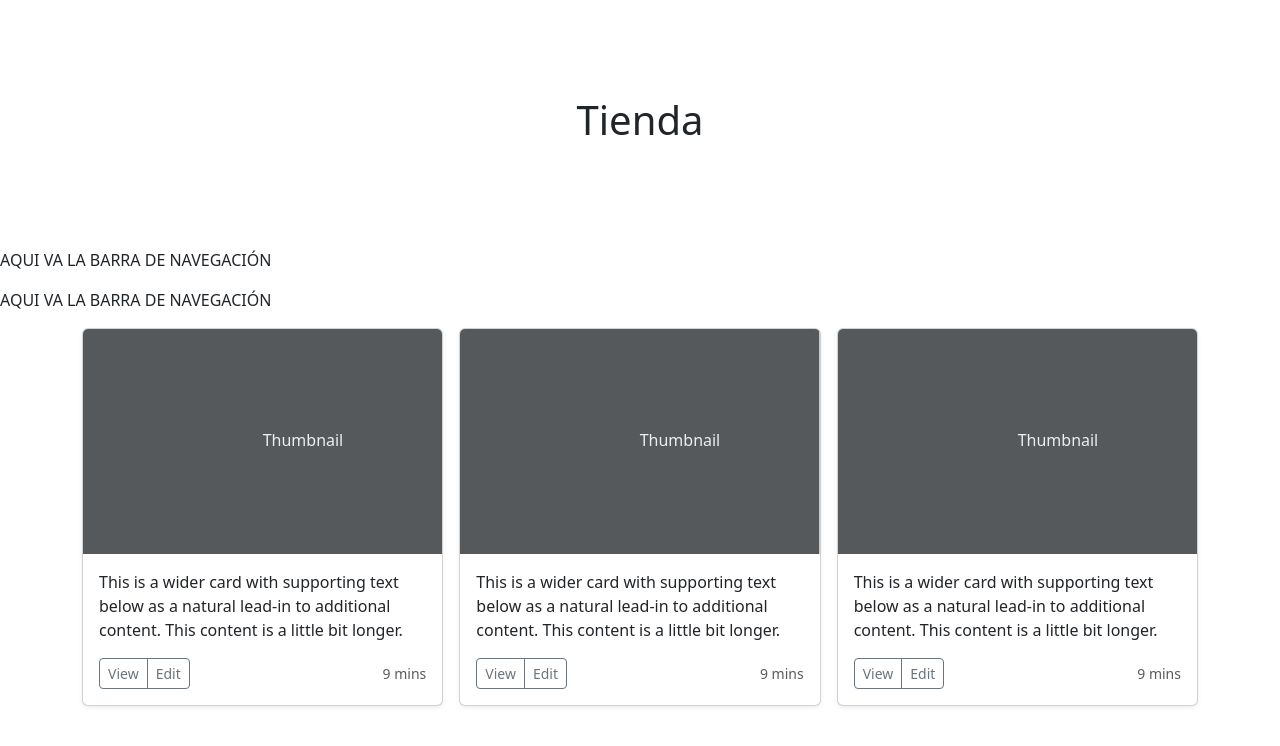
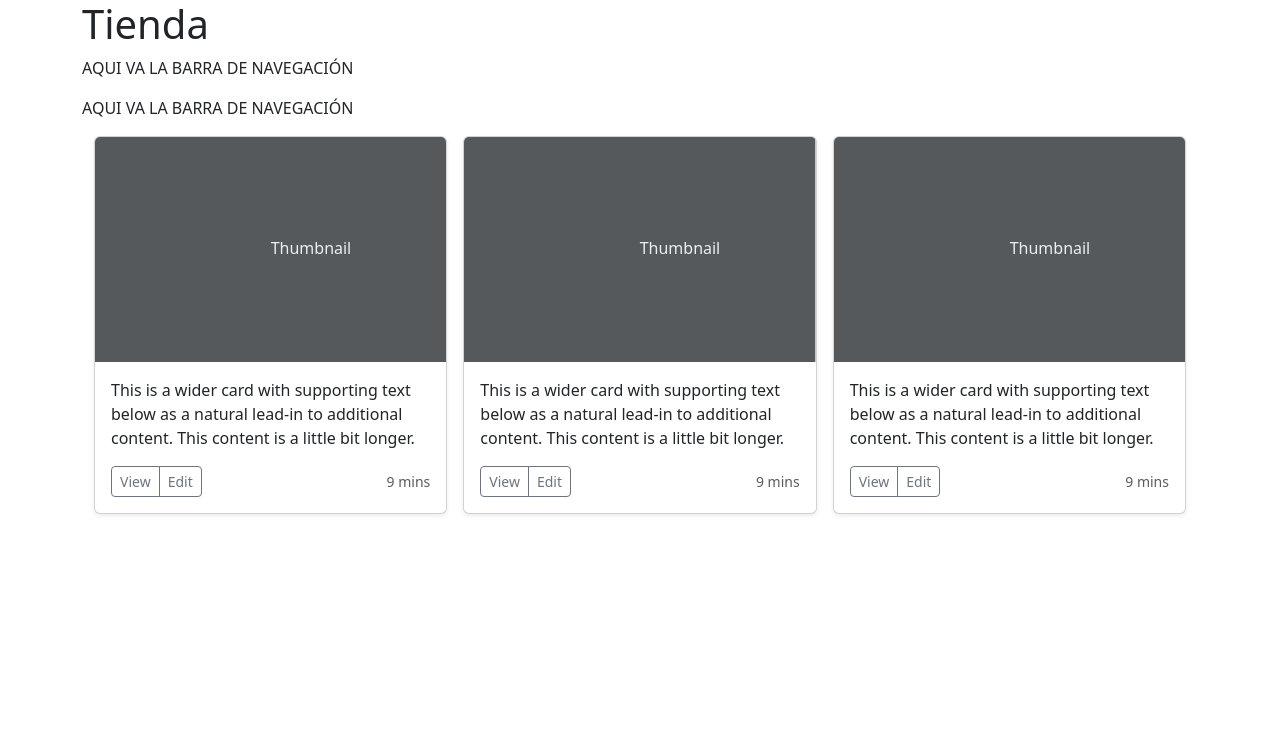
Before and after one commit to SoyMarioHdez-U/MelomaniaSV, a PHP site: page /melomania/tienda.php in a window 1280 px wide. Shown: the top 746 px of the page. Run offline with PHP 8.4, Linux system fonts and the light colour scheme.

```diff
--- a/HTML/tienda.php
+++ b/HTML/tienda.php
@@ -9,13 +9,11 @@
 </head>
 
 <body class="fondo">
-
-  <!-- El resto de las cosas -->
   <main>
     <!-- Parte cabezera de la tienda-->
-    <section class="py-5 text-center container">
-      <div class="row py-lg-5">
-        <div class="col-lg-6 col-md-8 mx-auto">
+    <section>
+      <div class="container">
+        <div>
           <h1 class="titles">Tienda</h1>
         </div>
       </div>
@@ -23,7 +21,7 @@
 
     <!-- Aquí se desplegarán los productos -->
     <section>
-      <div> <!-- Toda la parte de las secciones y barra-->
+      <div class="container"> <!-- Toda la parte de las secciones y barra-->
         <!-- Barra de navegación -->
         <div class="barralateral">
           <p>AQUI VA LA BARRA DE NAVEGACIÓN</p>
@@ -82,8 +80,6 @@
     </section>
 
   </main>
-
-
     <script src="https://cdn.jsdelivr.net/npm/bootstrap@5.3.2/dist/js/bootstrap.bundle.min.js" integrity="sha384-C6RzsynM9kWDrMNeT87bh95OGNyZPhcTNXj1NW7RuBCsyN/o0jlpcV8Qyq46cDfL" crossorigin="anonymous"></script>
 </body>
 </html>
```
Also changed, not shown: CSS/style.css (+9 -5 lines).
